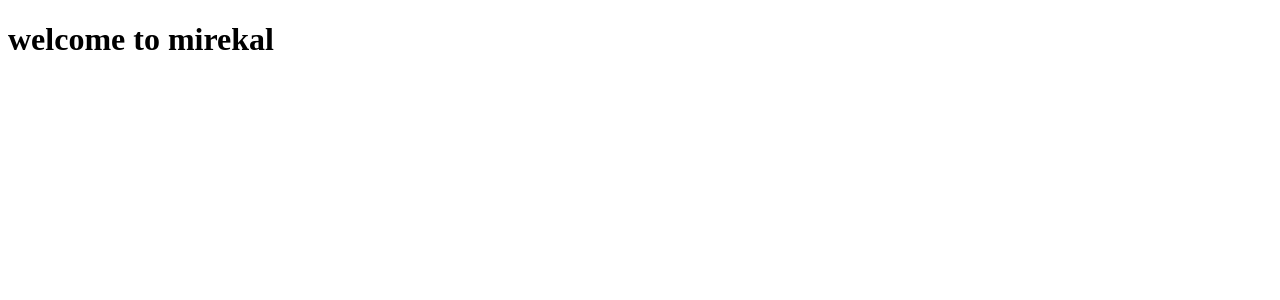
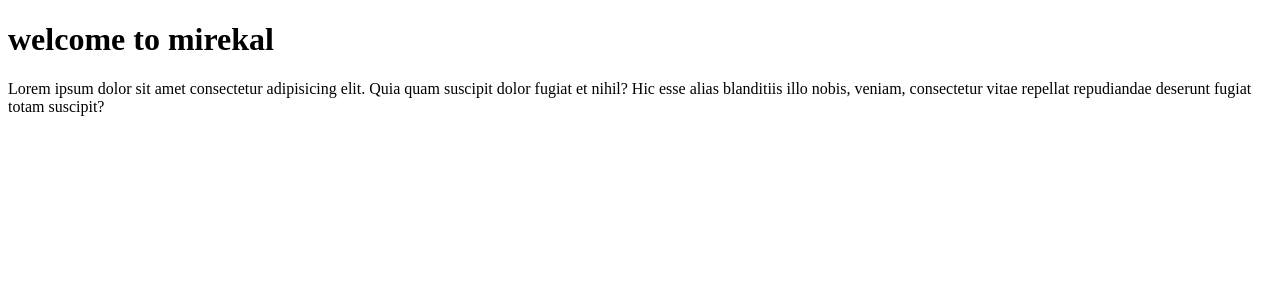
Before and after one commit to tagnam/mirekal, an Angular app: page / in a window 1280 px wide. Shown: the top 300 px of the page. Built offline with nearby package versions, Linux system fonts and the light colour scheme.

Commit message:
add text

```diff
--- a/src/app/app.component.html
+++ b/src/app/app.component.html
@@ -1,2 +1,3 @@
 
 <h1> welcome to mirekal</h1>
+<p>Lorem ipsum dolor sit amet consectetur adipisicing elit. Quia quam suscipit dolor fugiat et nihil? Hic esse alias blanditiis illo nobis, veniam, consectetur vitae repellat repudiandae deserunt fugiat totam suscipit?</p>
```
